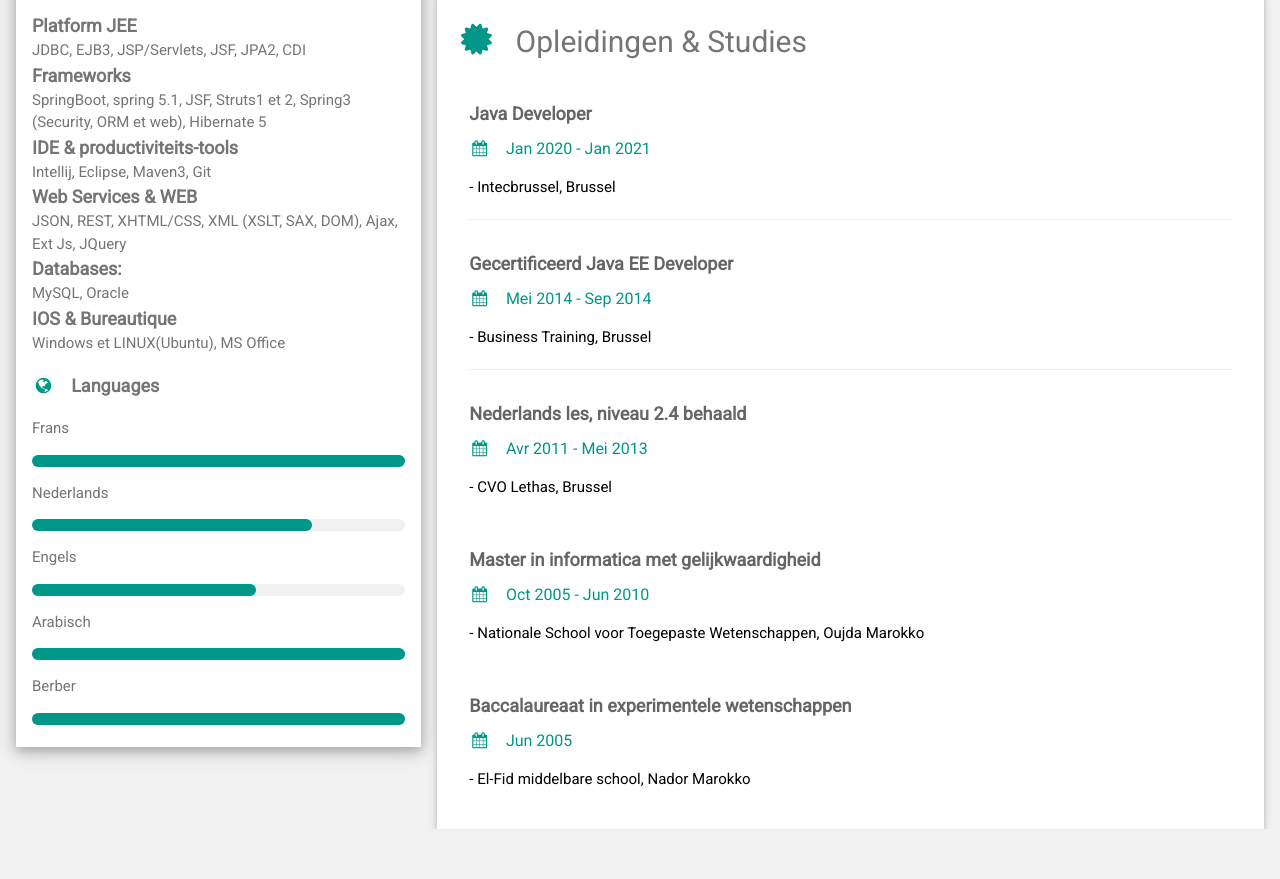
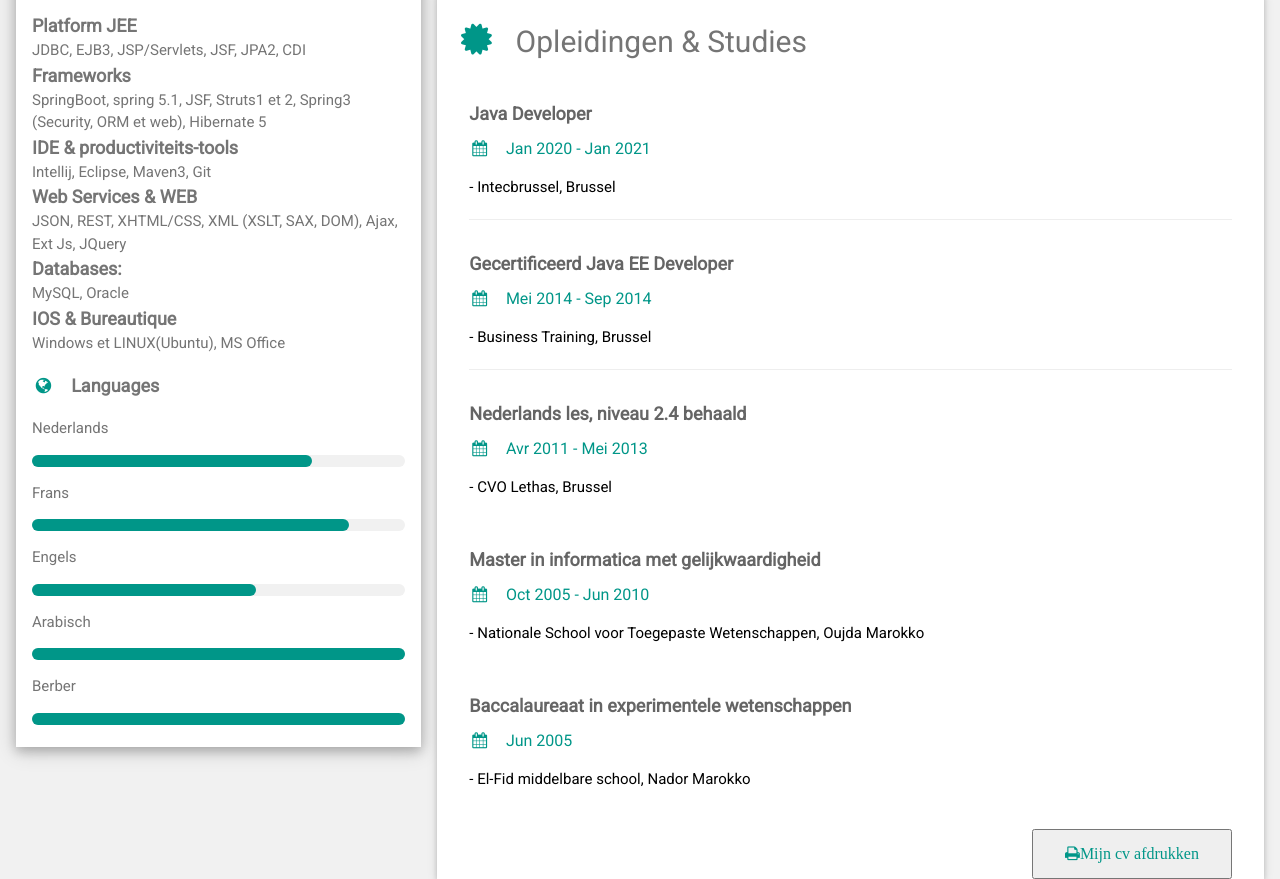
Before and after one commit to nozha-kannouf/cv-nozha-kannouf, a plain HTML site: page index.html in a window 1280 px wide. Shown: the part 1103-1982 px from the top of the page. Before the commit the page ends 1932 px from the top, so only its background shows below. Drawn offline with nearby package versions, Linux system fonts and the light colour scheme.

Commit message:
Update index.html
cv afdrukken

```diff
--- a/index.html
+++ b/index.html
@@ -22,7 +22,7 @@ html,body,h1,h2,h3,h4,h5,h6 {font-family: "Roboto", sans-serif}
 
       <div class="w3-white w3-text-grey w3-card-4">
         <div class="w3-display-container">
-          <img src="image.png" style="height:30%;  width:100% " alt="Avatar">
+          <img src="/image.png" style="height:30%;  width:100% " alt="Avatar">
           <div class="w3-display-bottomleft w3-container w3-text-black">
             <h2>Nozha Kannouf</h2>
           </div>
@@ -58,13 +58,13 @@ html,body,h1,h2,h3,h4,h5,h6 {font-family: "Roboto", sans-serif}
             <br>
 
             <p class="w3-large w3-text-theme"><b><i class="fa fa-globe fa-fw w3-margin-right w3-text-teal"></i>Languages</b></p>
-            <p>Frans</p>
-            <div class="w3-light-grey w3-round-xlarge">
-                <div class="w3-round-xlarge w3-teal" style="height:12px;width:100%"></div>
-            </div>
             <p>Nederlands</p>
             <div class="w3-light-grey w3-round-xlarge">
                 <div class="w3-round-xlarge w3-teal" style="height:12px;width:75%"></div>
+            </div>
+            <p>Frans</p>
+            <div class="w3-light-grey w3-round-xlarge">
+                <div class="w3-round-xlarge w3-teal" style="height:12px;width:85%"></div>
             </div>
             <p>Engels</p>
             <div class="w3-light-grey w3-round-xlarge">
@@ -168,6 +168,12 @@ html,body,h1,h2,h3,h4,h5,h6 {font-family: "Roboto", sans-serif}
                 <h6 class="w3-text-teal"><i class="fa fa-calendar fa-fw w3-margin-right"></i>Jun 2005</h6>
                 <p>- El-Fid middelbare school, Nador Marokko</p><br>
             </div>
+            <div class="w3-container"  style="text-align: right">
+                <button onclick="window.print()" style="width:200px">
+                    <h6 class="w3-text-teal"><i class="fa fa-print ">Mijn cv afdrukken</i></h6>
+                </button>
+
+            </div>
         </div>
 
     <!-- End Right Column -->
```
